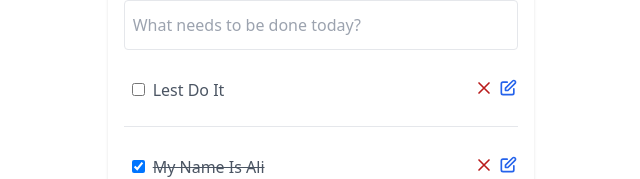
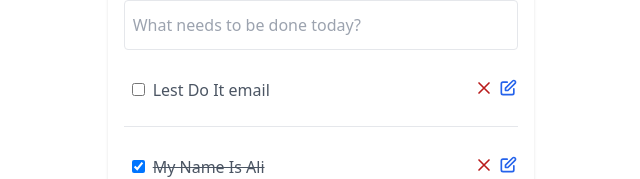
Before and after one commit to moradiweb-ir/Todo-Project, a React (Vite) app: page / in a window 1280 px wide. Shown: the part 330-509 px from the top of the page, without its empty margins (319-959 px from the left). Built offline with nearby package versions, Linux system fonts and the light colour scheme.

Commit message:
text edit

```diff
--- a/src/comp/Todo Box/Todo.jsx
+++ b/src/comp/Todo Box/Todo.jsx
@@ -5,7 +5,7 @@ export default function Todo(){
     const [Todos,setTodos]=useState([
         {
             id:uuidv4(),
-            tittle : "Lest Do It",
+            tittle : "Lest Do It email",
             status : false
         },
         {
```
